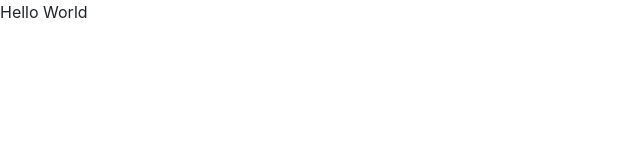
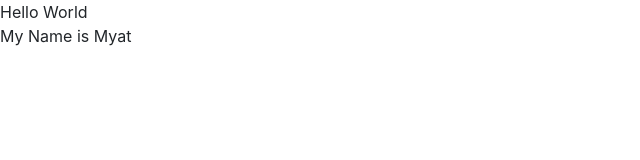
Before and after one commit to Myat-Thandar/hello-world-html, a plain HTML site: page index.html in a window 1280 px wide. Shown: the whole page, without its empty margins (0-640 px from the left). Drawn offline with nearby package versions, Linux system fonts and the light colour scheme.

```diff
--- a/index.html
+++ b/index.html
@@ -11,6 +11,7 @@
   </head>
   <body>
       <div>Hello World</div>
+      <div>My Name is Myat</div>
     <!-- Optional JavaScript -->
     <!-- jQuery first, then Popper.js, then Bootstrap JS -->
     <script src="https://code.jquery.com/jquery-3.3.1.slim.min.js" integrity="sha384-q8i/X+965DzO0rT7abK41JStQIAqVgRVzpbzo5smXKp4YfRvH+8abtTE1Pi6jizo" crossorigin="anonymous"></script>
```
